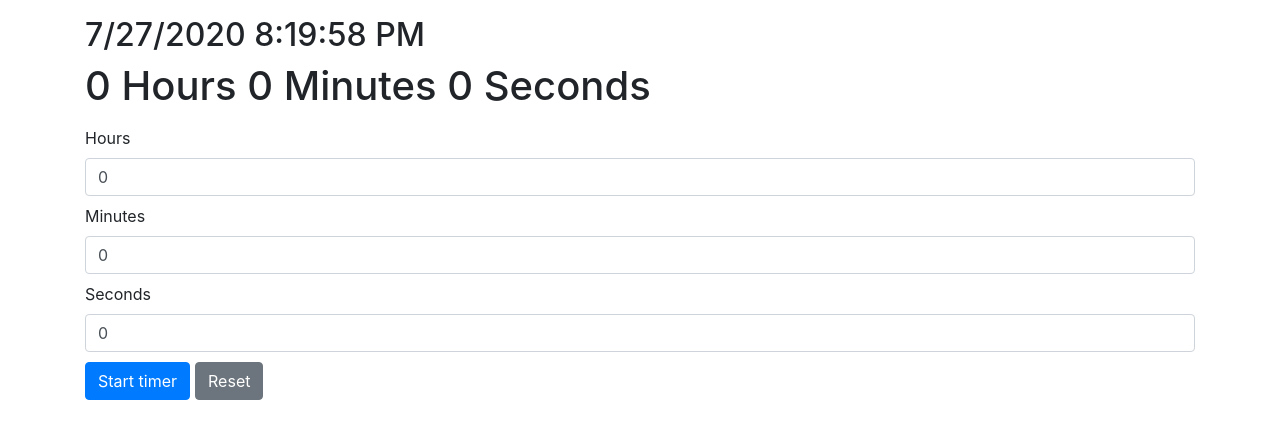
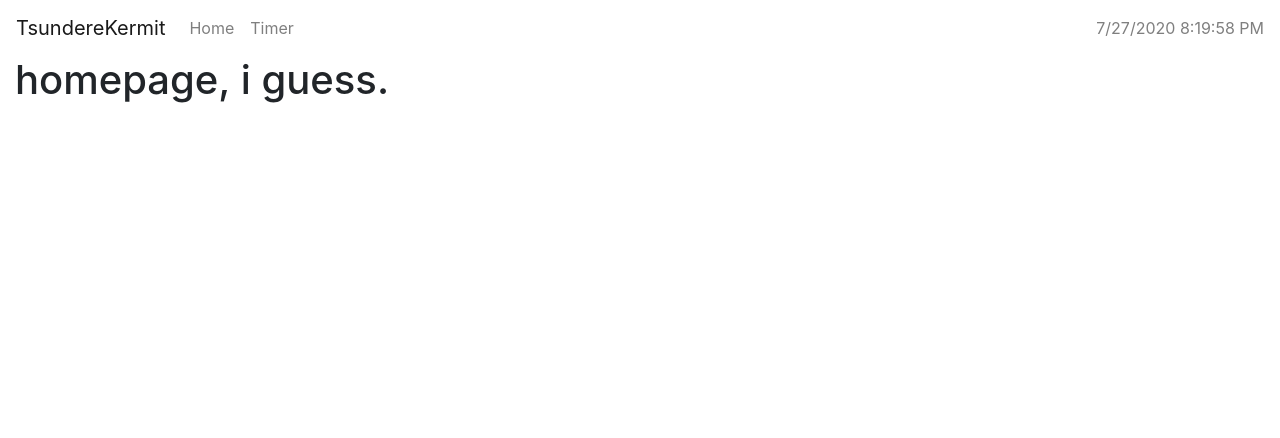
Before and after one commit to TsundereKermit/learning-react, a React (Create React App) app: page / in a window 1280 px wide. Shown: the top 438 px of the page. Built offline with nearby package versions, Linux system fonts and the light colour scheme.

Commit message:
introduced a home page and a nav bar, never again

```diff
--- a/public/index.html
+++ b/public/index.html
@@ -2,7 +2,7 @@
 <html lang="en">
   <head>
     <meta charset="utf-8" />
-    <link rel="icon" href="%PUBLIC_URL%/favicon.ico" />
+    <link rel="icon" href="%PUBLIC_URL%/sleepo_beepo.png" />
     <meta name="viewport" content="width=device-width, initial-scale=1" />
     <meta name="theme-color" content="#000000" />
     <meta
@@ -11,7 +11,7 @@
     />
     <link rel="apple-touch-icon" href="%PUBLIC_URL%/logo192.png" />
     <link rel="manifest" href="%PUBLIC_URL%/manifest.json" />
-    <title>React App</title>
+    <title>Learning React</title>
   </head>
   <body>
     <noscript>You need to enable JavaScript to run this app.</noscript>
--- a/src/App.js
+++ b/src/App.js
@@ -1,8 +1,6 @@
 import React, {Component} from 'react';
-import Clock from './Clock';
-import Timer from './Timer';
-import TimerForm from './TimerForm';
-import Error from './Error';
+import Navbar from './Navbar';
+import AppControl from './AppControl';
 
 class App extends Component {
 
@@ -13,6 +11,7 @@ class App extends Component {
             minute: 0,
             second: 0,
             err_reason: '',
+            element: '',
         };
     }
 
@@ -39,6 +38,10 @@ class App extends Component {
                 err_reason: "",
             });
         }
+    }
+
+    navSubmit = element => {
+        this.setState({element: element});
     }
 
     componentDidMount() {
@@ -76,11 +79,18 @@ class App extends Component {
 
     render() {
         return (
-            <div className="container">
-                <Clock />
-                <Timer hour={this.state.hour} minute={this.state.minute} second={this.state.second} />
-                <Error reason={this.state.err_reason} />
-                <TimerForm timerSubmit={this.timerSubmit}/>
+            <div>
+                <Navbar navSubmit={this.navSubmit} />
+                <div className="w-100 padding-15">
+                    <AppControl
+                        element={this.state.element}
+                        timerSubmit={this.timerSubmit}
+                        hour={this.state.hour}
+                        minute={this.state.minute}
+                        second={this.state.second}
+                        reason={this.state.err_reason}
+                    />
+                </div>
             </div>
         )
     }
--- /dev/null
+++ b/src/AppControl.js
@@ -0,0 +1,35 @@
+import React, {Component} from 'react';
+import Home from './Home';
+import Timer from './Timer';
+import TimerForm from './TimerForm';
+import Error from './Error';
+
+class AppControl extends Component {
+
+    constructor(props) {
+        super(props);
+        this.state = {
+            element: this.props.element,
+        }
+    }
+
+    render() {
+        if (this.props.element === '') {
+            return (
+                <Home />
+            );
+        } else if (this.props.element === 'timer') {
+            return (
+                <div>
+                    <Timer hour={this.props.hour} minute={this.props.minute} second={this.props.second} />
+                    <Error reason={this.props.reason} />
+                    <TimerForm timerSubmit={this.props.timerSubmit}/>
+                </div>
+            );
+        } else {
+            return (null);
+        }
+    }
+}
+
+export default AppControl;
--- a/src/Clock.js
+++ b/src/Clock.js
@@ -27,13 +27,11 @@ class Clock extends Component {
 
     render() {
         return (
-            <div>
-                <h2 className="mt-3">
-                    {this.state.date.toLocaleDateString()
-                    + ' '
-                    + this.state.date.toLocaleTimeString()}
-                </h2>
-            </div>
+            <span className="navbar-text">
+                {this.state.date.toLocaleDateString()
+                + ' '
+                + this.state.date.toLocaleTimeString()}
+            </span>
         );
     }
 }
--- /dev/null
+++ b/src/Home.js
@@ -0,0 +1,17 @@
+import React, {Component} from 'react';
+
+class Home extends Component {
+
+    constructor(props) {
+        super(props);
+        this.state = {value: ''};
+    }
+
+    render() {
+        return (
+            <h1>homepage, i guess.</h1>
+        )
+    }
+}
+
+export default Home;
--- /dev/null
+++ b/src/Navbar.js
@@ -0,0 +1,39 @@
+import React, {Component} from 'react';
+import Clock from './Clock';
+
+class Navbar extends Component {
+
+    constructor(props) {
+        super(props);
+        this.state = {value: ''};
+    }
+
+    homeSubmit = () => {
+        this.setState({value: ''});
+        this.props.navSubmit('');
+    }
+
+    navTimerSubmit = () => {
+        this.setState({value: 'timer'});
+        this.props.navSubmit('timer');
+    }
+
+    render() {
+        return (
+            <nav className="navbar navbar-expand-lg navbar-light bg-white">
+                <a className="navbar-brand" href="https://github.com/TsundereKermit">TsundereKermit</a>
+                <ul className="navbar-nav mr-auto">
+                    <li className="nav-item">
+                        <a className="nav-link" href="#" onClick={this.homeSubmit}>Home</a>
+                    </li>
+                    <li className="nav-item">
+                        <a className="nav-link" href="#" onClick={this.navTimerSubmit}>Timer</a>
+                    </li>
+                </ul>
+                <Clock />
+            </nav>
+        )
+    }
+}
+
+export default Navbar;
--- a/src/index.css
+++ b/src/index.css
@@ -1,3 +1,19 @@
+html, body {
+  height: 100%;
+  width: 100%;
+  margin: 0;
+}
+
+div {
+  max-height: 100%;
+  max-width: 100%;
+}
+
+.padding-15 {
+  padding-left: 15px;
+  padding-right: 15px;
+}
+
 .divider-h {
   width: 5px;
   height: auto;
@@ -8,3 +24,10 @@
   width: auto;
   height: 10px;
 }
+
+.vertical-center {
+  min-height: 100%;
+  max-height: 100%;
+  display: flex;
+  align-items: center;
+}
```
Also changed, not shown: public/sleepo_beepo.png (added).
